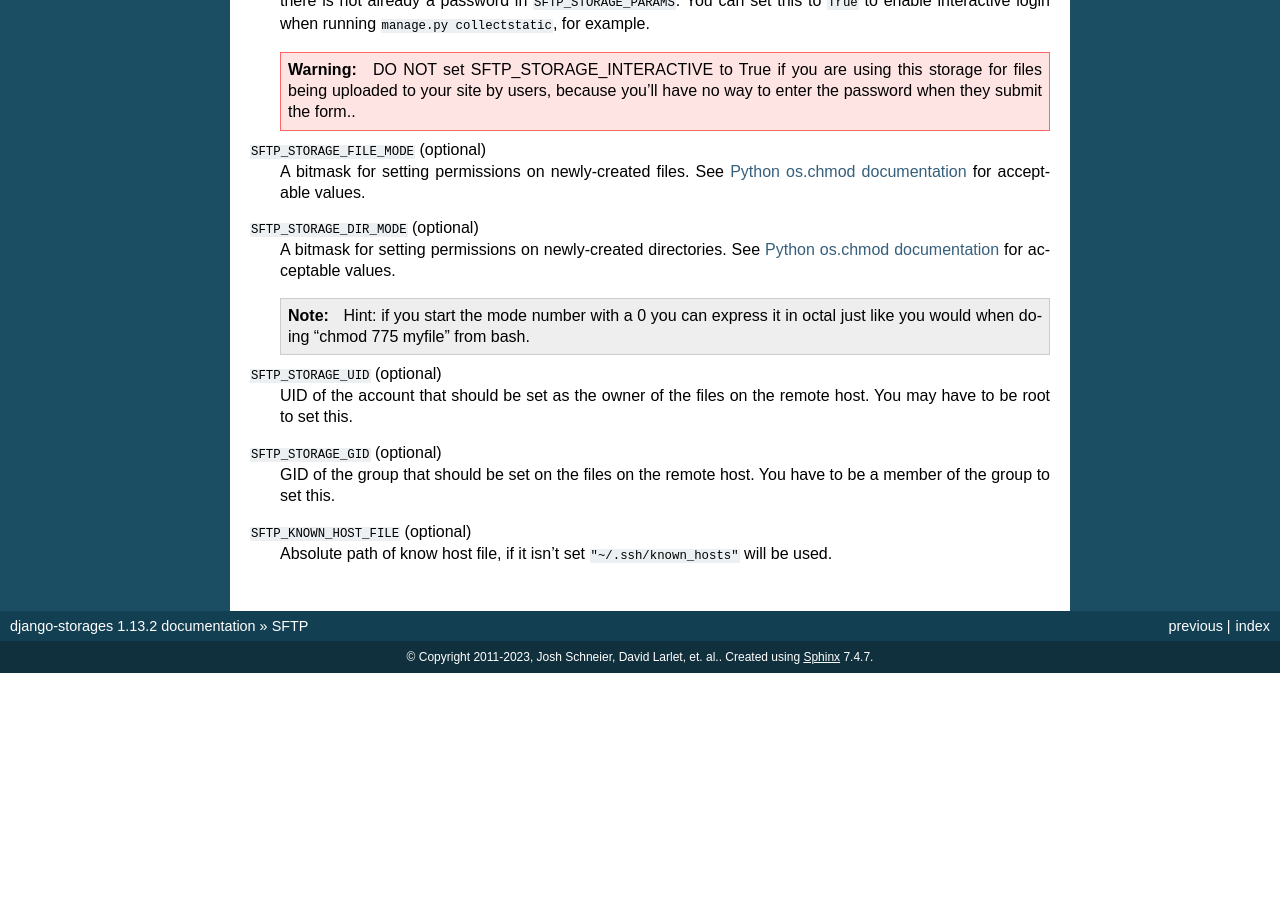
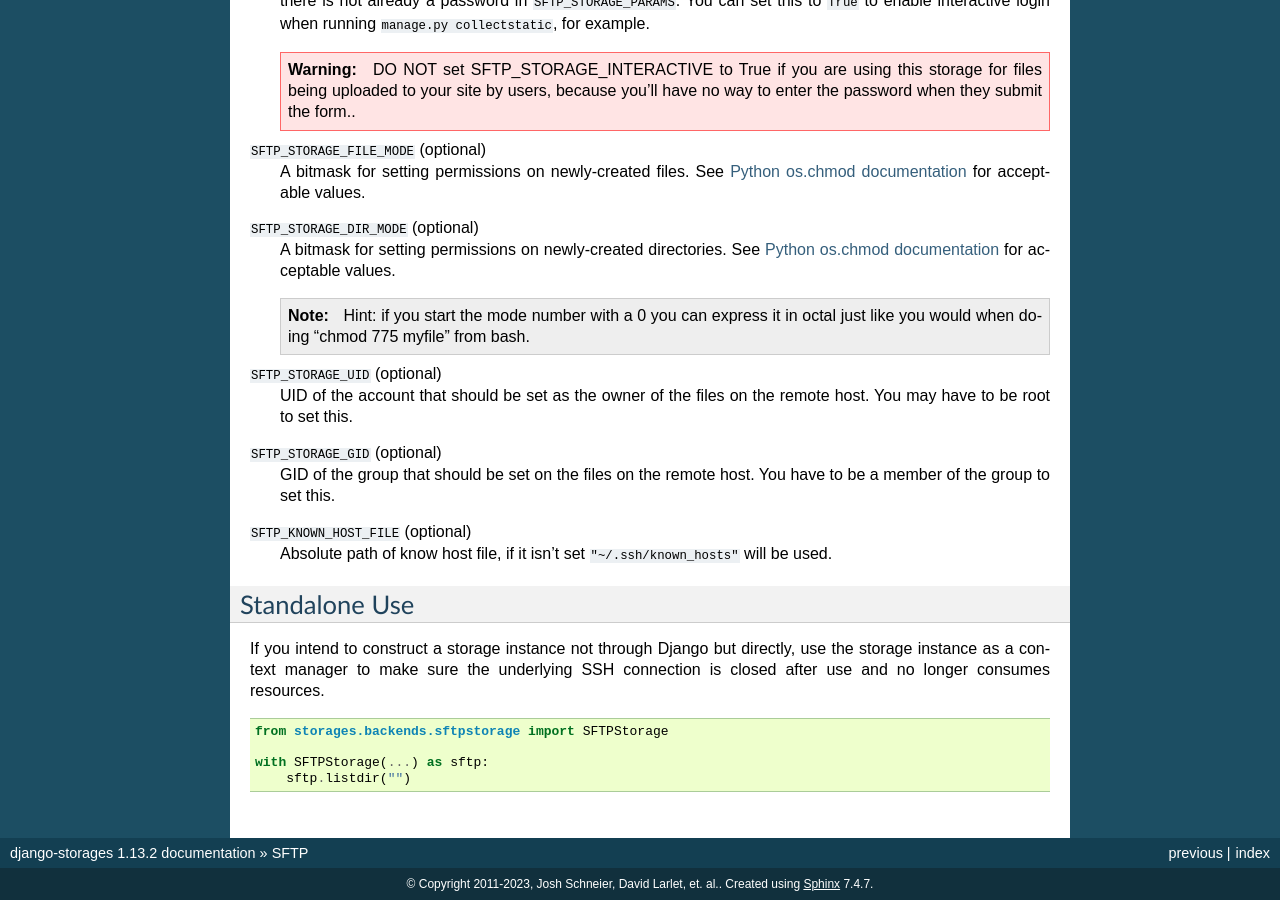
Before and after one commit to jschneier/django-storages, a Sphinx documentation site: the page built from docs/backends/sftp.rst, in a window 1280 px wide and 900 px high, scrolled down 645 px. Built offline with Sphinx 7.4.7, drawn with Linux system fonts in a browser that asks for light colours; before the commit the page ends 1318 px from its top, so only the background shows below that.

Commit message:
[sftp] add closing contextmanager (#1253)
This ensures resources can be cleaned up when used standalone. Guidance is also added to the docs.

```diff
--- a/docs/backends/sftp.rst
+++ b/docs/backends/sftp.rst
@@ -71,3 +71,18 @@ static files) to use the sftp backend::
 .. _`paramiko SSHClient.connect() documentation`: http://docs.paramiko.org/en/latest/api/client.html#paramiko.client.SSHClient.connect
 
 .. _`Python os.chmod documentation`: http://docs.python.org/library/os.html#os.chmod
+
+
+Standalone Use
+--------------
+
+If you intend to construct a storage instance not through Django but directly,
+use the storage instance as a context manager to make sure the underlying SSH
+connection is closed after use and no longer consumes resources.
+
+.. code-block:: python
+
+    from storages.backends.sftpstorage import SFTPStorage
+
+    with SFTPStorage(...) as sftp:
+        sftp.listdir("")
--- a/setup.cfg
+++ b/setup.cfg
@@ -47,7 +47,7 @@ google =
 libcloud =
     apache-libcloud
 sftp =
-    paramiko >= 1.10.0
+    paramiko >= 1.15.0
 
 [flake8]
 exclude =
```
Also changed, not shown: 2 other files.
